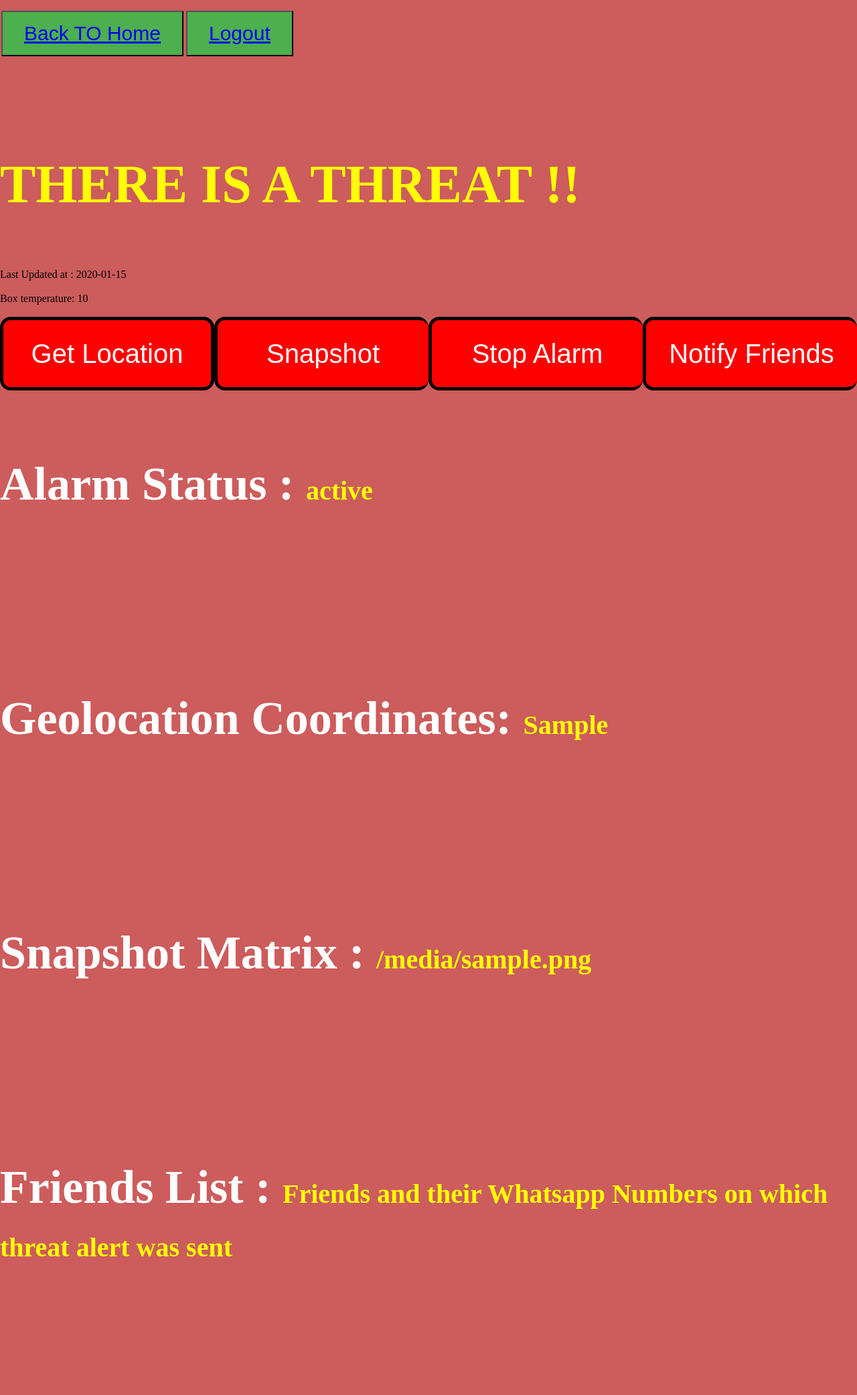
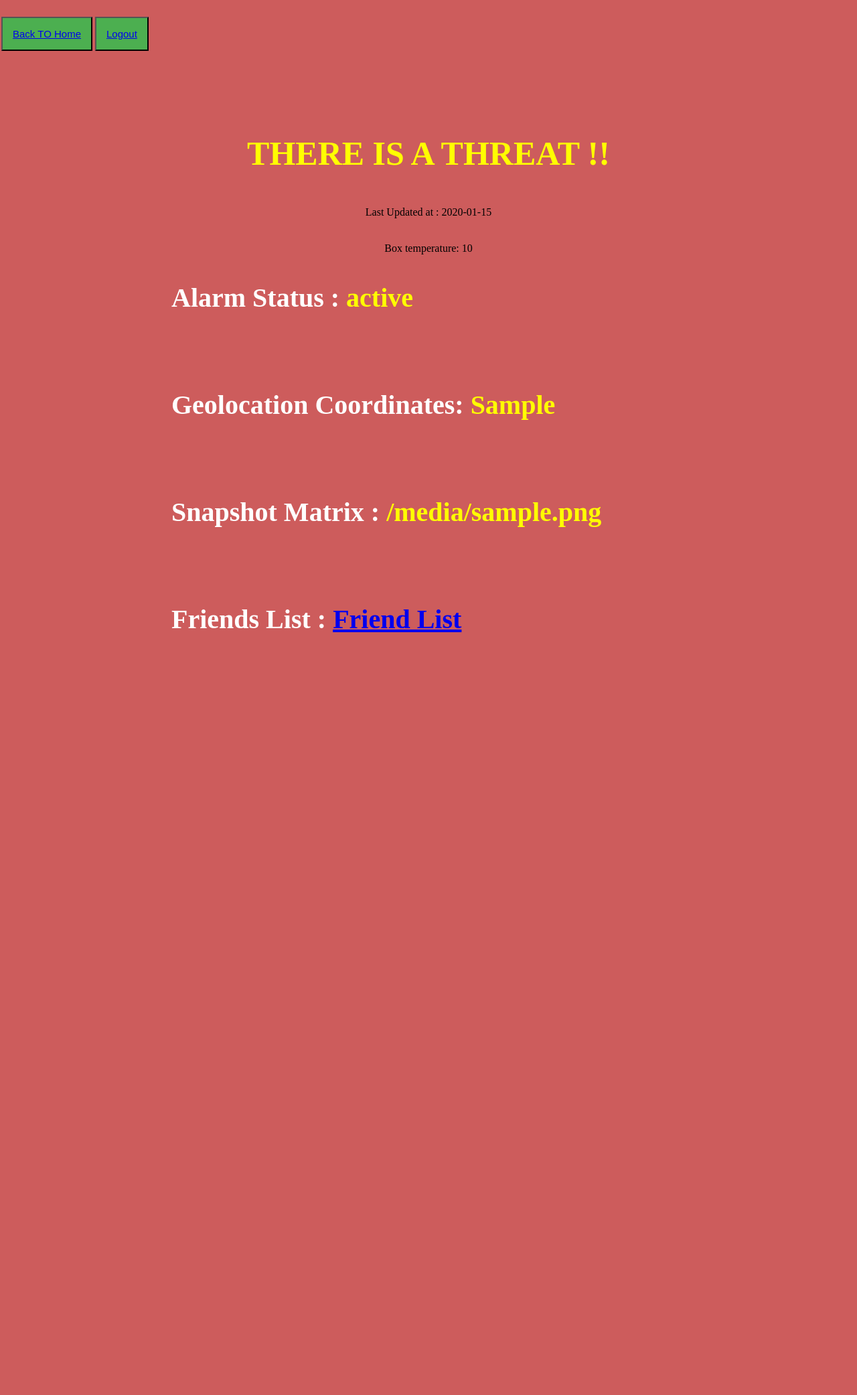
Before and after one commit to jankit18/HackOn-AmazeSafe, a Django app: template Website/AmazeSafe/templates/threatPage.html in a window 1280 px wide. Shown: the whole page at 67% size. After the commit the page ends 944 px from the top, so only its background shows below. Run offline with Django 3.2, Linux system fonts and the light colour scheme; the template is opened without the code that fills it: most values are stand-ins (such as "Sample title", 1, 10 or a date in 2020).

Commit message:
Debug: final

```diff
--- a/Website/AmazeSafe/templates/amazeUserPage.html
+++ b/Website/AmazeSafe/templates/amazeUserPage.html
@@ -34,7 +34,7 @@
 
         <br></br>
         <div id="upperbox">
-            <button class="button"><a href="{% url 'threat' %}">Investigate Threat</a></button>
+            <button class="button"><a href="{% url 'threat' %}">Investigate Previous Threat</a></button>
             <button class="button" onclick="openSanitize()">sanitize and Open The Box</button>
 
         </div>
--- a/Website/AmazeSafe/templates/threatPage.html
+++ b/Website/AmazeSafe/templates/threatPage.html
@@ -31,35 +31,49 @@
     </div>
 
 
-    <div class="btn-group">
-  <button>Notify Friends</button>
-  <button>Stop Alarm</button>
-  <button>Snapshot</button>
-  <button>Get Location</button>
-</div>
 
 
+<div id="mid">
 <div class="Section">Alarm Status : <span class="description">{{alarmStatus}}</span></div>
 <div class="Section">Geolocation Coordinates: <span class="description"> {{gpsCoordinate}}</span></div>
 <div class="Section">Snapshot Matrix : <span class="description">{{imageMatrix}}</span></div>
-<div class="Section">Friends List : <span class="description">Friends and their Whatsapp Numbers on which threat alert was sent</span></div>
+<div class="Section">Friends List : <span class="description"><a href="#" id="x">Friend List</a></span></div>
+</div>
   </body>
 </html>
 <style>
+  body{
+    margin:10px;
+  }
+  .btn-group{
+    display:flex;
+    justify-content: center;
+  }
     .btn-group button {
-  background-color: red; /* Green background */
-  border: 5px solid black; /* Green border */
-  color: white; /* White text */
-  padding: 10px 24px; /* Some padding */
-  cursor: pointer; /* Pointer/hand icon */
-  float: right; /* Float the buttons side by side */
-  width:25%;
+  background-color: brown;
+  border: 5px solid black;
+  color: white;
+  padding: 10px 24px;
+  cursor: pointer;
+  float: right;
+  width:fit-to-content;
   height:110px;
-  font-size: 40px;
+  font-size: 20px;
   display: inline-block;
   border-radius: 16px;
   -webkit-transition-duration: 0.4s; /* Safari */
   transition-duration: 0.4s;
+  margin:10px;
+}
+#x{
+  cursor: pointer;
+}
+#mid{
+  margin-left:20%;
+  display:flex;
+  flex-direction: column;
+   align-items:flex-start;
+
 }
 .home-button{
   display: flex;
@@ -70,10 +84,10 @@
 .button {
   background-color: #4CAF50; /* Green */
   color: white;
-  padding: 15px 32px;
+  padding: 15px;
   text-align: center;
   display: inline-block;
-  font-size: 30px;
+  font-size: 15px;
   margin: 4px 2px;
   cursor: pointer;
 }
@@ -87,9 +101,7 @@ body{
   display: table;
 }
 
-.btn-group button:not(:last-child) {
-  border-right: none; /* Prevent double borders */
-}
+
 
 /* Add a background color on hover */
 .btn-group button:hover {
@@ -97,22 +109,26 @@ body{
    box-shadow: 0 12px 16px 0 rgba(0,0,0,0.24),0 17px 50px 0
 }
 .header{
-  font-size: 40px;
+  font-size: 25px;
 
 }
 .Threat{
+  display:flex;
+  flex-direction: column;
+  justify-content: center;
+  align-items: center;
   padding-top: 50px;
 }
 .Section{
   height:150px;
-  font-size: 70px;
-  margin-bottom: 200px;
-  margin-top: 100px;
+  font-size: 40px;
+  margin-bottom: 5px;
+  margin-top: 5px;
   color: white;
   font-weight: bolder;
 }
 .Threat-heading{
-  font-size: 80px;
+  font-size: 50px;
   color :yellow	;
   font-weight: bolder;
 }
```
